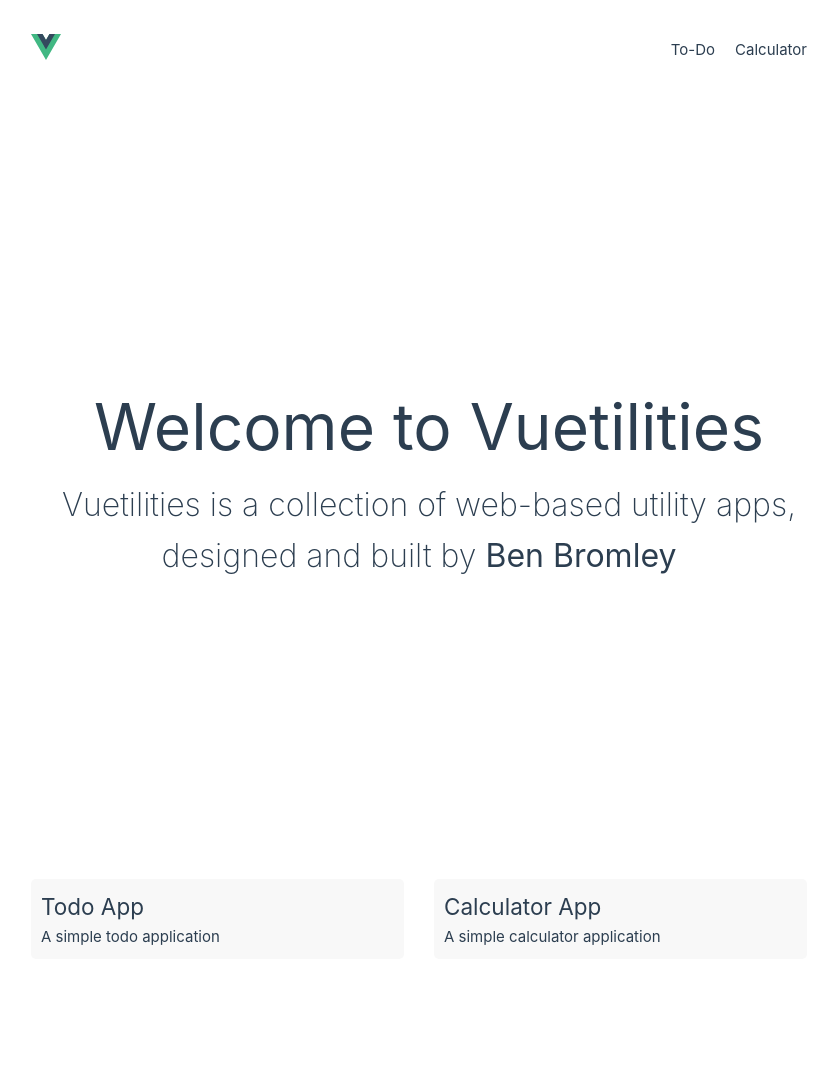
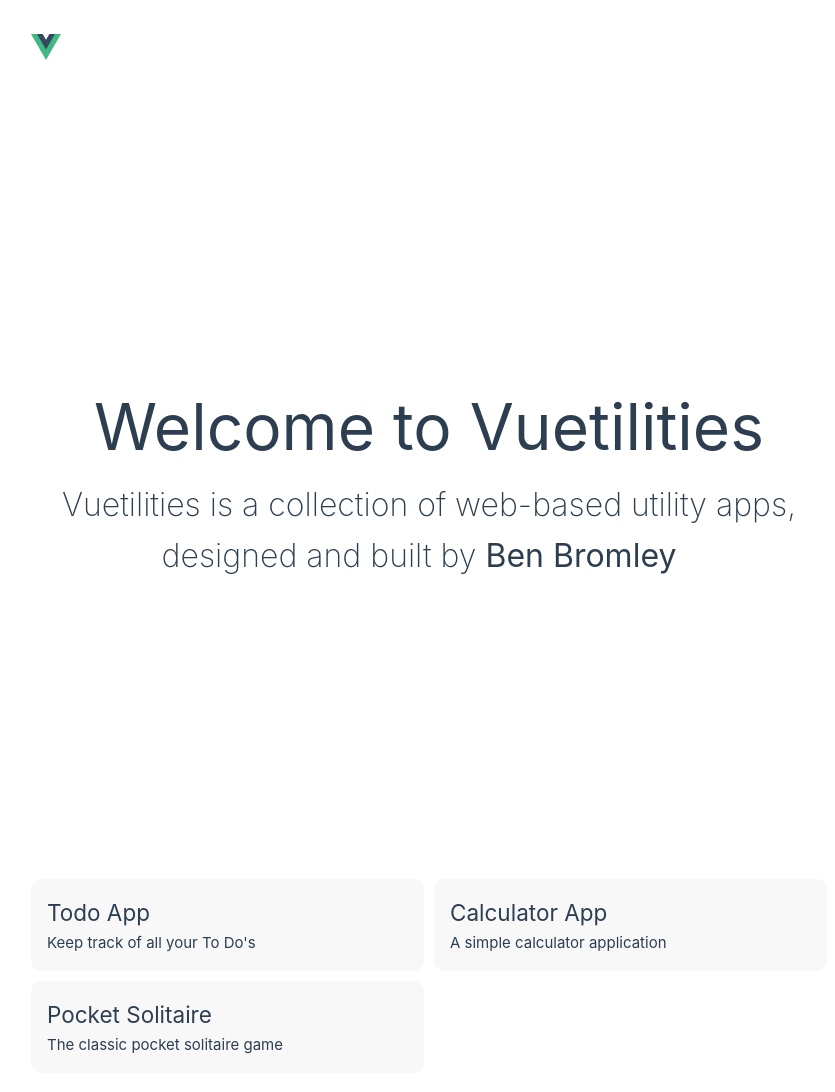
Before and after one commit to Ben-Bromley/vue-todo, a Vue app: page / in a window 1280 px wide. Shown: the top 1092 px of the page, without its empty margins (211-1046 px from the left). Before the commit the page ends 1031 px from the top, so only its background shows below. Built offline with nearby package versions, Linux system fonts and the light colour scheme.

Commit message:
link new solitaire page

```diff
--- a/src/App.vue
+++ b/src/App.vue
@@ -14,11 +14,11 @@ import { RouterLink, RouterView } from "vue-router";
           height="30"
         />
       </RouterLink>
-      <div>
+      <!-- <div> -->
         <!-- <RouterLink to="/">Home</RouterLink> -->
-        <RouterLink to="/todo">To-Do</RouterLink>
-        <RouterLink to="/calculator">Calculator</RouterLink>
-      </div>
+        <!-- <RouterLink to="/todo">To-Do</RouterLink>
+        <RouterLink to="/calculator">Calculator</RouterLink> -->
+      <!-- </div> -->
     </nav>
   </header>
 
--- a/src/router/index.js
+++ b/src/router/index.js
@@ -18,6 +18,11 @@ const router = createRouter({
       path: '/calculator',
       name: 'calculator app',
       component: () => import ('../views/CalculatorApp.vue')
+    },
+    {
+      path: '/pocket-solitaire',
+      name: 'Pocket Solitaire',
+      component: () => import ('../views/PocketSolitaire.vue')
     }
   ]
 })
--- a/src/views/HomeView.vue
+++ b/src/views/HomeView.vue
@@ -2,12 +2,9 @@
 import { ref } from "vue";
 
 const apps = ref([
-  { title: "Todo App", path: "todo", description: "A simple todo application" },
-  {
-    title: "Calculator App",
-    path: "calculator",
-    description: "A simple calculator application",
-  },
+  { title: "Todo App", path: "todo", description: "Keep track of all your To Do's" },
+  { title: "Calculator App", path: "calculator", description: "A simple calculator application", },
+  { title: "Pocket Solitaire", path: "pocket-solitaire", description: "The classic pocket solitaire game", },
 ]);
 </script>
 
@@ -83,13 +80,14 @@ h1 {
 
 .card-container {
   display: grid;
-  grid-template-columns: repeat(auto-fit, minmax(220px, 1fr));
+  grid-template-columns: repeat(auto-fit, minmax(260px, 1fr));
   grid-gap: 10px;
 }
 .card {
   background: var(--color-background-soft);
-  padding: 10px;
-  border-radius: 5px;
+  padding: 16px;
+  border-radius: 10px;
   user-select: none;
+  margin: 0;
 }
 </style>
```
